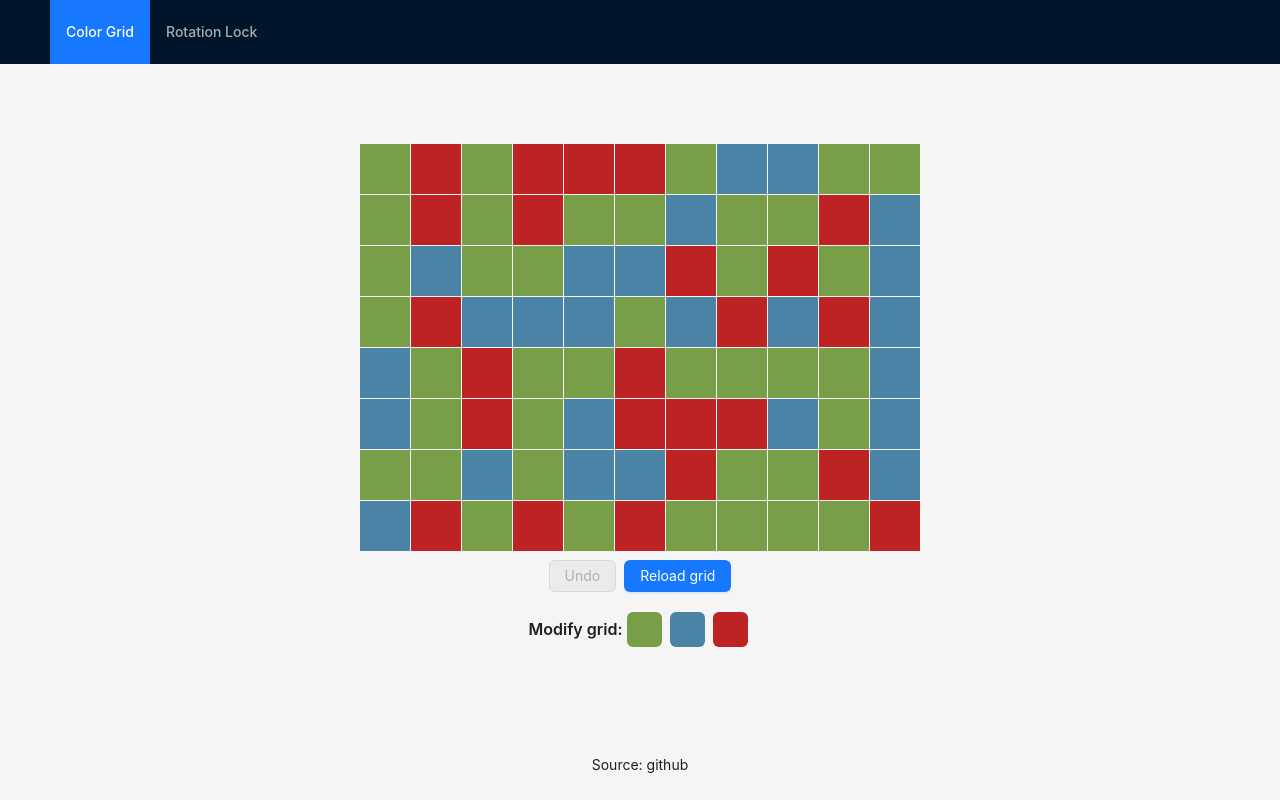
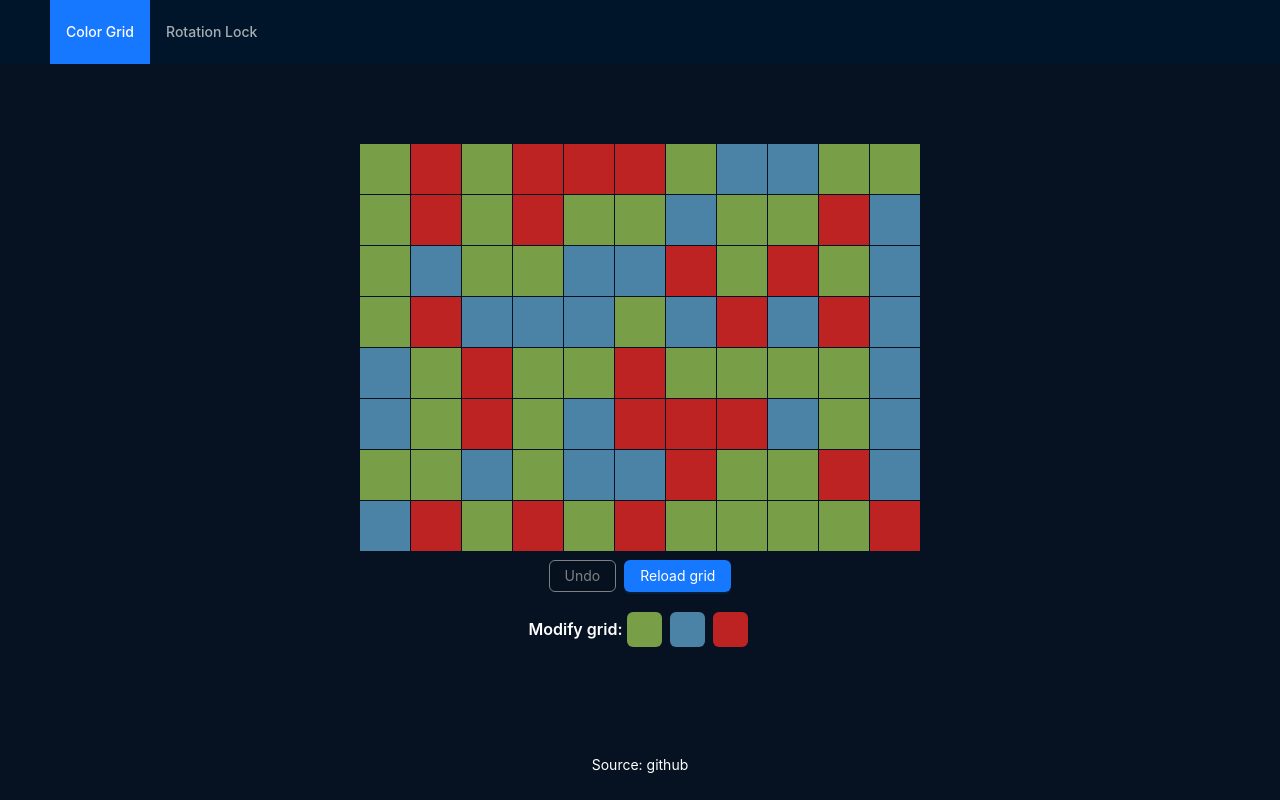
Before and after one commit to kylebeede/minigames, a React (Vite) app: page / in a window 1280 px wide. Built offline with nearby package versions, Linux system fonts and the light colour scheme.

Commit message:
Update styling

```diff
--- a/src/App.tsx
+++ b/src/App.tsx
@@ -40,8 +40,15 @@ function App() {
       : "color-grid";
   return (
     <AntApp style={{ width: "100%", height: "100%" }}>
-      <Layout style={{ width: "100%", height: "100%" }}>
-        <Header style={{ display: "flex", alignItems: "center" }}>
+      <Layout
+        style={{ width: "100%", height: "100%", backgroundColor: "#061221" }}
+      >
+        <Header
+          style={{
+            display: "flex",
+            alignItems: "center",
+          }}
+        >
           <div className="demo-logo" />
           <Menu
             theme="dark"
@@ -61,7 +68,15 @@ function App() {
         >
           <RouterProvider router={router} />
         </Content>
-        <Footer style={{ textAlign: "center" }}>Source: github</Footer>
+        <Footer
+          style={{
+            textAlign: "center",
+            backgroundColor: "#061221",
+            color: "#FFF",
+          }}
+        >
+          Source: github
+        </Footer>
       </Layout>
     </AntApp>
   );
--- a/src/components/color-grid/ColorGridMinigame.jsx
+++ b/src/components/color-grid/ColorGridMinigame.jsx
@@ -102,7 +102,11 @@ function ColorGridMinigame() {
         <Button
           type="primary"
           onClick={handleGridUndo}
-          style={{ display: "flex" }}
+          style={{
+            display: "flex",
+            color: gridHistory.length === 0 ? "gray" : "#FFF",
+            borderColor: gridHistory.length === 0 ? "gray" : "#FFF",
+          }}
           disabled={gridHistory.length === 0}
         >
           Undo
@@ -120,7 +124,10 @@ function ColorGridMinigame() {
         className="grid-controls"
         style={{ display: "flex", alignItems: "center", marginTop: "16px" }}
       >
-        <Title level={5} style={{ textAlign: "left", margin: "0" }}>
+        <Title
+          level={5}
+          style={{ textAlign: "left", margin: "0", color: "#FFF" }}
+        >
           {"Modify grid: "}
         </Title>
         <div style={{ display: "flex" }}>
```
